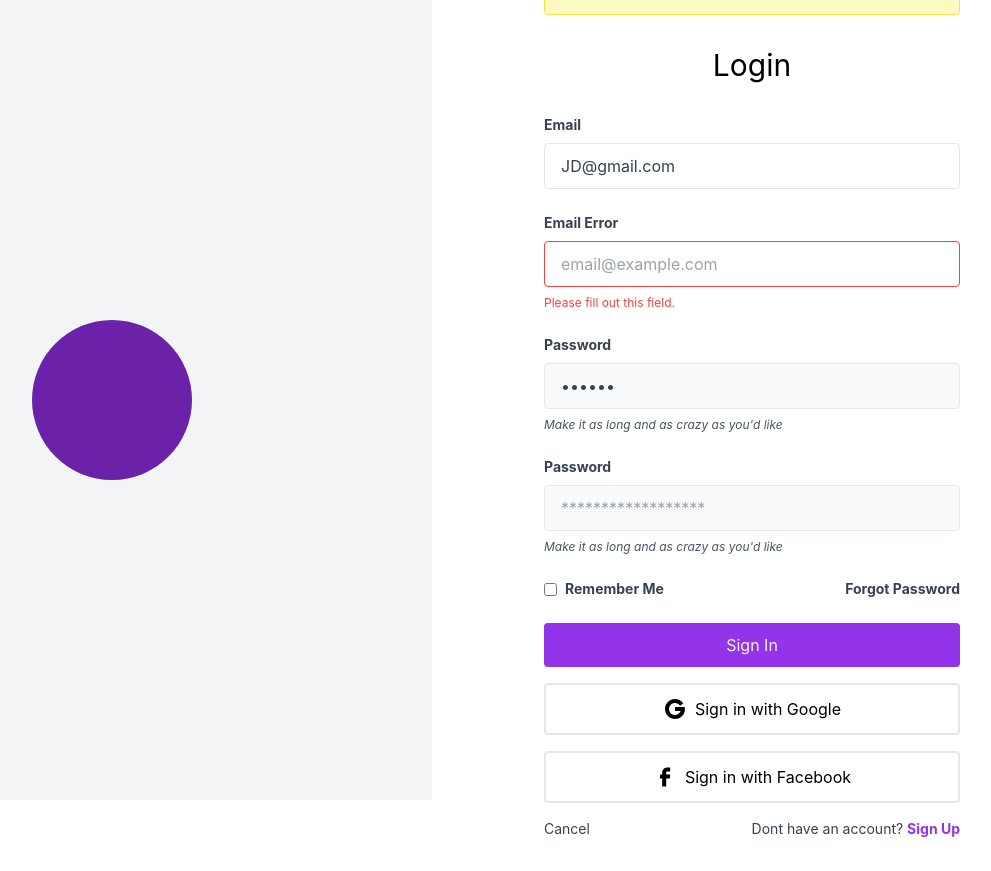
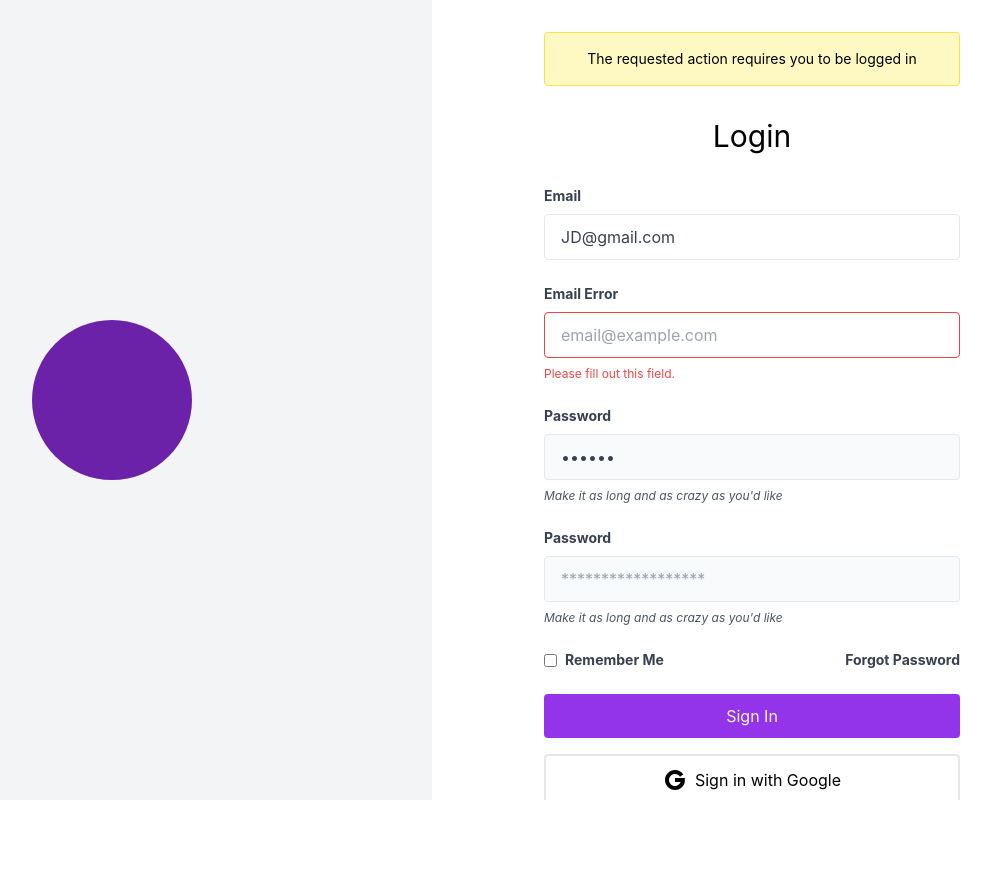
Before and after one commit to SdMartinez13/quizio, a Next.js app: page /login in a window 1280 px wide. Shown: the whole page, without its empty margins (208-1199 px from the left). After the commit the page ends 800 px from the top, so only its background shows below. Built offline with nearby package versions, Linux system fonts and the light colour scheme; no server answers.

Commit message:
login styling fix

```diff
--- a/pages/login/index.js
+++ b/pages/login/index.js
@@ -40,13 +40,13 @@ const SignIn = () => {
     return (
         <div className="bg-white h-screen lg:flex items-center">
 
-            <div className="w-full hidden lg:flex justify-center items-center bg-gray-100 h-full">
+            <div className="w-full hidden h-screen lg:flex justify-center items-center bg-gray-100 h-full">
                 <div className="p-6 flex justify-center">
                     <div className="h-40 w-40 rounded-full bg-purple-800" />
                 </div>
             </div>
 
-            <div className="w-full">
+            <div className="w-full h-screen overflow-scroll">
                 <div className="p-6 flex justify-center lg:hidden">
                     <div className="h-10 w-10 rounded-full bg-purple-800" />
                 </div>
```
